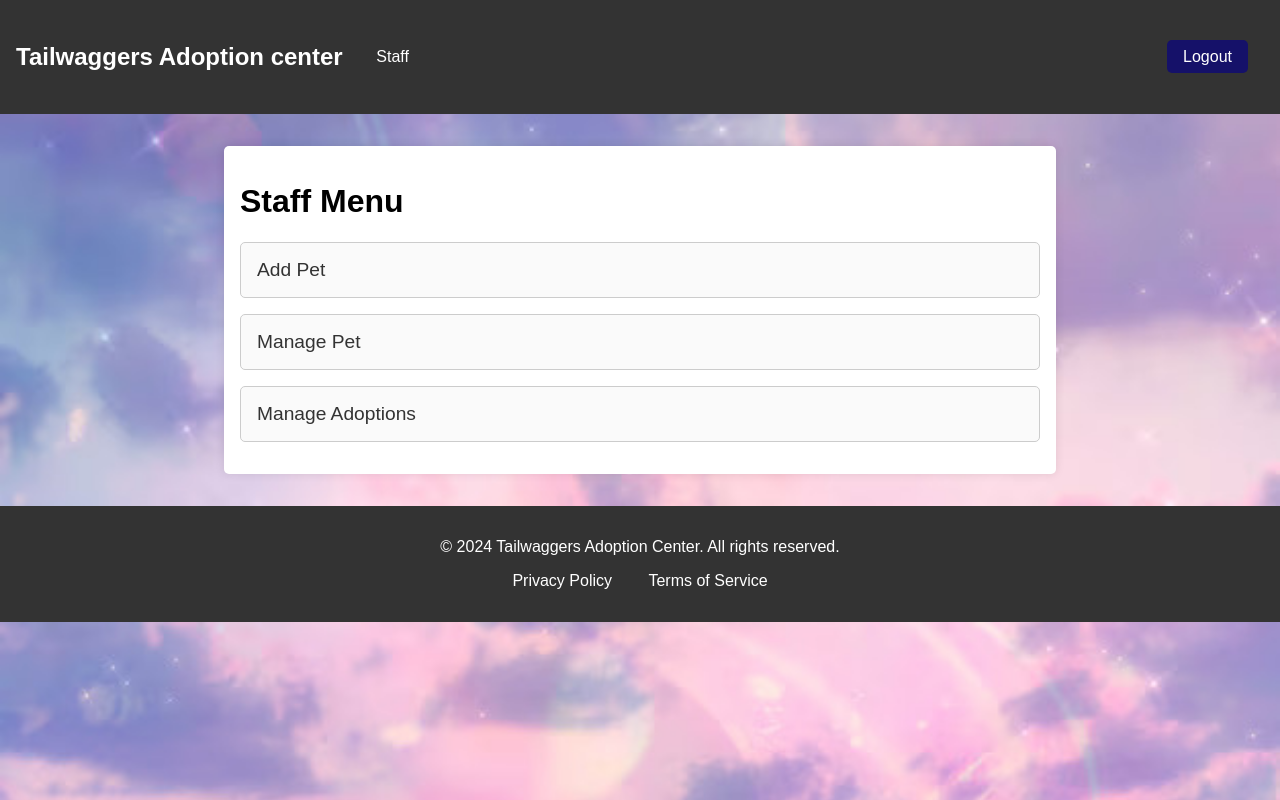
After one commit to vikram-17-code/Pet-Adoption-website, a Django app: page /staff_home/ in a window 1280 px wide. The commit adds this page. Run offline with Django 4.2, Linux system fonts and the light colour scheme; a user stored in the database is signed in.

Commit message:
added staff home page for staff ,staff navigation bar and some changes in view.py (changes redirect for staff to staff_home)

```diff
--- a/webpage/templates/base.html
+++ b/webpage/templates/base.html
@@ -10,8 +10,16 @@
     <link rel="icon" type="image/x-icon" href="{% static 'favicon.ico' %}">
 </head>
 <body>
+    {% if user.is_staff %}
+
+    {% include 'staff_nav.html'%}
+
+    {% else %}
 
     {% include 'nav_bar.html'%}
+
+    {% endif %}
+
 
     {% if messages %}
     <div class="messages">
--- /dev/null
+++ b/webpage/templates/staff_home.html
@@ -0,0 +1,20 @@
+{% extends 'base.html'%}
+
+{% block content%}
+<div class="breed-container">
+    <h1>Staff Menu</h1>
+    <ul class="breed-list">
+
+        <li class="breed-item">
+        <a href="{% url 'add_pet' %}"> Add Pet </a>
+        </li>
+        <li class="breed-item">
+            <a href="{% url 'manage_pets' %}"> Manage Pet </a>
+        </li>
+        <li class="breed-item">
+            <a href="{% url 'manage_adoptions' %}"> Manage Adoptions</a>
+        </li>
+
+</ul>
+</div>
+{% endblock%}
--- /dev/null
+++ b/webpage/templates/staff_nav.html
@@ -0,0 +1,32 @@
+<nav>
+    <div class="logo">
+        <h1>Tailwaggers Adoption center</h1>
+    </div>
+    <ul>
+
+        {% if user.is_staff %}
+        <li class="dropdown">
+            <a href="#" class="dropbtn">Staff</a>
+            <div class="dropdown-content">
+                <a href="{% url 'add_pet' %}">Add pets</a>
+                <a href="{% url 'manage_pets' %}">Manage Pets</a>
+                <a href="{% url 'manage_adoptions' %}">Manage Adoptions</a>
+                <a href="{% url 'profile' %}">Profile</a>
+
+                </div>
+            </li>
+        {% endif %}
+
+    </ul>
+    {% if user.is_authenticated %}
+
+
+    <div class="nav-logout">
+        <a href="{% url 'logout' %}" class="btn">Logout</a>
+    </div>
+    {%else %}
+    <div class="nav-login">
+        <a href="{% url 'login' %}" class="btn">Login</a>
+    </div>
+    {%endif%}
+</nav>
--- a/webpage/urls.py
+++ b/webpage/urls.py
@@ -22,4 +22,5 @@ urlpatterns = [
    path('adopt_pet/<int:pk>/',views.adopt_pet, name="adopt_pet"),
    path('manage_adoptions/', views.manage_adoptions, name='manage_adoptions'),
    path('my_adopted_pets/', views.user_adopted_pets, name='user_adopted_pets'),
+   path('staff_home/', views.staff_home, name='staff_home'),
 ]
--- a/webpage/views.py
+++ b/webpage/views.py
@@ -115,7 +115,10 @@ def update_user(request):
             user_form.save()
             login(request, current_user)
             messages.success(request,"user data is updated")
-            return redirect("home")
+            if current_user.is_staff:
+                return redirect("staff_home")
+            else:
+                return redirect("home")
         else:
             return render(request,"update_user.html",{"user_form":user_form,"Breed":Breed})
     else:
@@ -156,7 +159,10 @@ def user_info(request):
         if form.is_valid():
             form.save()
             messages.success(request,"user info is updated")
-            return redirect("home")
+            if current_user.is_staff:
+                return redirect("staff_home")
+            else:
+                return redirect("home")
         else:
             return render(request,"user_info.html",{"form":form,"Breed":Breed})
     else:
@@ -183,7 +189,7 @@ def staff_login(request):
         if user is not None and user.is_staff:
             login(request, user)
             messages.success(request, 'Welcome, Staff Member!')
-            return redirect('home')
+            return redirect('staff_home')
         else:
             messages.error(request, 'Invalid credentials or not a staff member.')
             return redirect('staff_login')
@@ -201,7 +207,7 @@ def add_pet(request):
         if form.is_valid():
             form.save()
             messages.success(request, 'Pet added successfully!')
-            return redirect('home')
+            return redirect('manage_pets')
         else:
             print(form.errors)
             messages.error(request, 'Please correct the errors below.')
@@ -212,8 +218,7 @@ def add_pet(request):
 
 @user_passes_test(lambda u: u.is_staff)
 def manage_pets(request):
-    #for dropdown menw
-    Breed =breed.objects.all()
+
 
     pets = pet.objects.all()
     if request.method == 'POST':
@@ -222,13 +227,12 @@ def manage_pets(request):
         pet_to_delete.delete()
         messages.success(request, "Pet deleted successfully!")
         return redirect('manage_pets')
-    return render(request, "manage_pets.html", {"pets": pets,"Breed":Breed})
+    return render(request, "manage_pets.html", {"pets": pets,})
 
 
 @user_passes_test(lambda u: u.is_staff)
 def update_pet(request, pk):
     #for dropdown menw
-    Breed =breed.objects.all()
 
     try:
         Pet = get_object_or_404(pet, pk=pk)
@@ -243,7 +247,7 @@ def update_pet(request, pk):
             return redirect('petP', pk=Pet.pk)
     else:
         form = UpdatePetForm(instance=Pet)
-    return render(request, "update_pet.html", {"form": form, "pet": Pet,"Breed":Breed})
+    return render(request, "update_pet.html", {"form": form, "pet": Pet,})
 
 
 def breed_recommendation(request):
@@ -338,3 +342,6 @@ def manage_adoptions(request):
 def user_adopted_pets(request):
     adoptions = Adoption.objects.filter(customer=request.user)
     return render(request, "user_adopted_pets.html", {"adoptions": adoptions})
+
+def staff_home(request):
+    return render(request, "staff_home.html")
```
Also changed, not shown: db.sqlite3.
